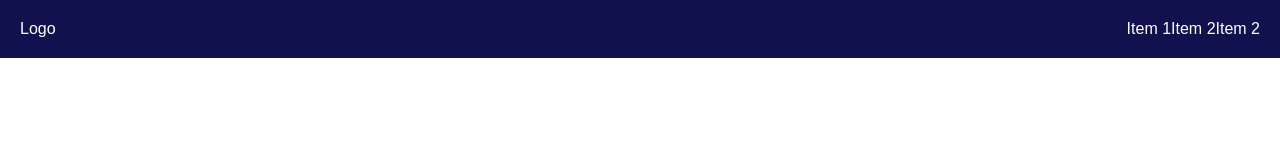
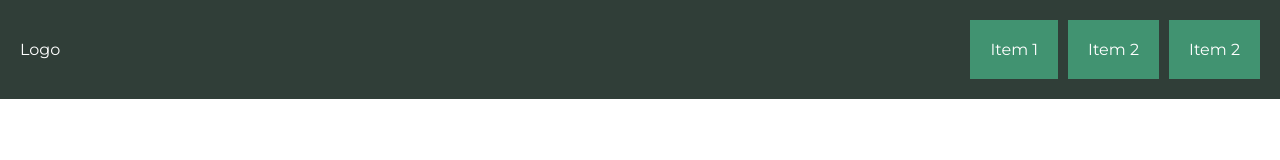
Before and after one commit to ronaldolandoo/Practice-In-The-Air, a plain HTML site: page p03-Gid-Layout-E-Flexbox-Pt-2/index.html in a window 1280 px wide. Drawn offline with Linux system fonts and the light colour scheme.

Commit message:
Consegui entender flex
É fácil só exige você querer

```diff
--- a/p03-Gid-Layout-E-Flexbox-Pt-2/styles/style.css
+++ b/p03-Gid-Layout-E-Flexbox-Pt-2/styles/style.css
@@ -5,7 +5,7 @@
     margin: 0;
     padding: 0;
     box-sizing: border-box;
-    font-family: Arial, Helvetica, sans-serif;
+     font-family: "Montserrat", sans-serif;
 }
 
 nav ul {
@@ -18,7 +18,7 @@ nav a {
 }
 
 nav {
-    background-color: #11114e;
+    background-color: #303E38;
     flex-wrap: wrap; /*Deixa responsivo, quando o fim choca com o ínicio, o "fim" quebra.*/
     display: flex;
     justify-content: space-between;
@@ -29,3 +29,15 @@ nav {
 .menu {
     display: flex;
 }
+
+.menu li {
+    margin-left: 10px; /*Assim das espaço entre todos os li e fica um espaçamento legal!*/
+}
+
+.menu li a {
+    display: block; /*A tag <a> fica com display block*/
+    padding: 20px; /*Para formatarmos bem o padding*/
+    background-color: #419371;
+}
+
+/* CSS FLEXBOX 1 */
--- /dev/null
+++ b/p04 -Teste-GridLayoutAlone-Pt-3/styles/style.css
@@ -0,0 +1,45 @@
+@charset "UTF-8";
+@import url('https://fonts.googleapis.com/css2?family=Montserrat:ital,wght@0,100..900;1,100..900&display=swap');
+
+* {
+    margin: 0;
+    padding: 0;
+    box-sizing: border-box;
+    font-family: "Montserrat", sans-serif;
+}
+
+nav a {
+    text-decoration: none;
+    color: white;
+}
+
+nav {
+    display: flex;
+    flex-wrap: wrap;
+    background-color: #30323E;
+    justify-content: space-between;
+    padding: 20px;
+    align-items: center;
+}
+
+nav ul {
+    list-style-type: none;
+}
+
+.menu {
+    display: flex;
+}
+
+.menu li {
+    margin-left: 20px;
+}
+
+.menu li a {
+    background-color: #3447BE;
+    display: block;
+    padding: 20px;
+}
+
+.menu li a:hover {
+    background-color: #1A35E8;
+}
```
Also changed, not shown: p04 -Teste-GridLayoutAlone-Pt-3/index.html (added, +21 -0 lines), p03-Gid-Layout-E-Flexbox-Pt-2/My Color Theme/AdobeColor-My Color Theme.jpeg (added).
